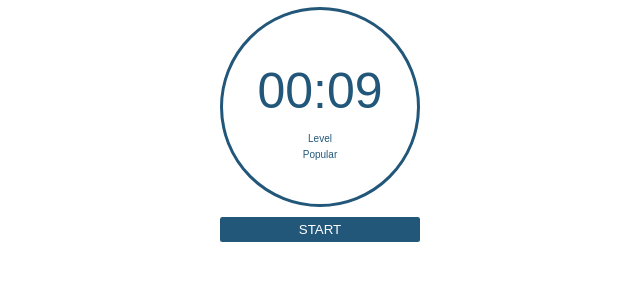
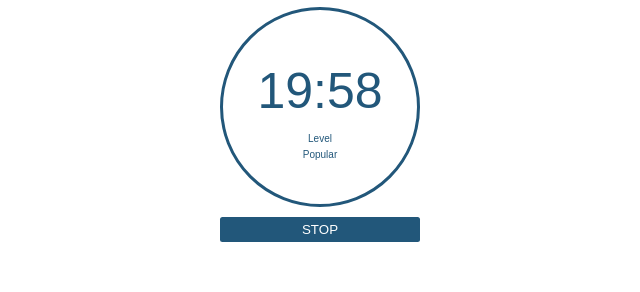
Before and after one commit to Prefna-Vagheni/Pomodoro-Timer, a plain HTML site: page index.html in a window 1280 px wide. Both pictures are taken after a click on the button "START". Shown: the part 381-673 px from the top of the page, 320-960 px from the left. Drawn offline with Linux system fonts and the light colour scheme.

Commit message:
Updated Button features

```diff
--- a/index.html
+++ b/index.html
@@ -34,7 +34,14 @@
           <p>Popular</p>
         </article>
       </section>
-      <button class="btn btn-primary rounded start">START</button>
+      <section class="btn-container">
+        <button class="btn btn-primary rounded start" data-state="start">
+          START
+        </button>
+        <button class="btn btn-primary rounded stop hidden" data-state="stop">
+          STOP
+        </button>
+      </section>
     </main>
 
     <footer>
--- a/js/script.js
+++ b/js/script.js
@@ -2,15 +2,32 @@
 
 const min = document.querySelector('.minutes');
 const sec = document.querySelector('.seconds');
+const btn = document.querySelector('.btn-container');
 
 const getYear = new Date().getFullYear();
 document.querySelector('.year').textContent = getYear;
 
-let minCount = 0;
-let secCount = 10;
+let minCount = 19;
+let secCount = 59;
+let interval;
+let canStart = true;
 
-document.querySelector('.start').addEventListener('click', function () {
-  const interval = setInterval(() => {
+const reset = function (m = '00', s = '00') {
+  clearInterval(interval);
+  min.textContent = m;
+  sec.textContent = s;
+  canStart = true;
+};
+
+btn.addEventListener('click', function (e) {
+  if (e.target.classList.contains('start')) {
+    e.target.classList.add('hidden');
+    document.querySelector('[data-state="stop"]').classList.remove('hidden');
+    if (btn.classList.contains('hidden')) btn.classList.toggle('hidden');
+    if (canStart) {
+      canStart = false;
+      console.log('clicked');
+      interval = setInterval(() => {
         min.textContent = minCount <= 9 ? `${0}${minCount}` : minCount;
         sec.textContent = secCount <= 9 ? `${0}${secCount}` : secCount;
 
@@ -18,7 +35,13 @@ document.querySelector('.start').addEventListener('click', function () {
         if (secCount < 0) {
           minCount--;
           secCount = 59;
-      if (minCount < 0) clearInterval(interval);
+          if (minCount < 0) reset();
         }
       }, 1000);
+    }
+  } else {
+    e.target.classList.add('hidden');
+    document.querySelector('[data-state="start"]').classList.remove('hidden');
+    reset('20');
+  }
 });
```
Lines whose indentation alone changed are shown as unchanged.
